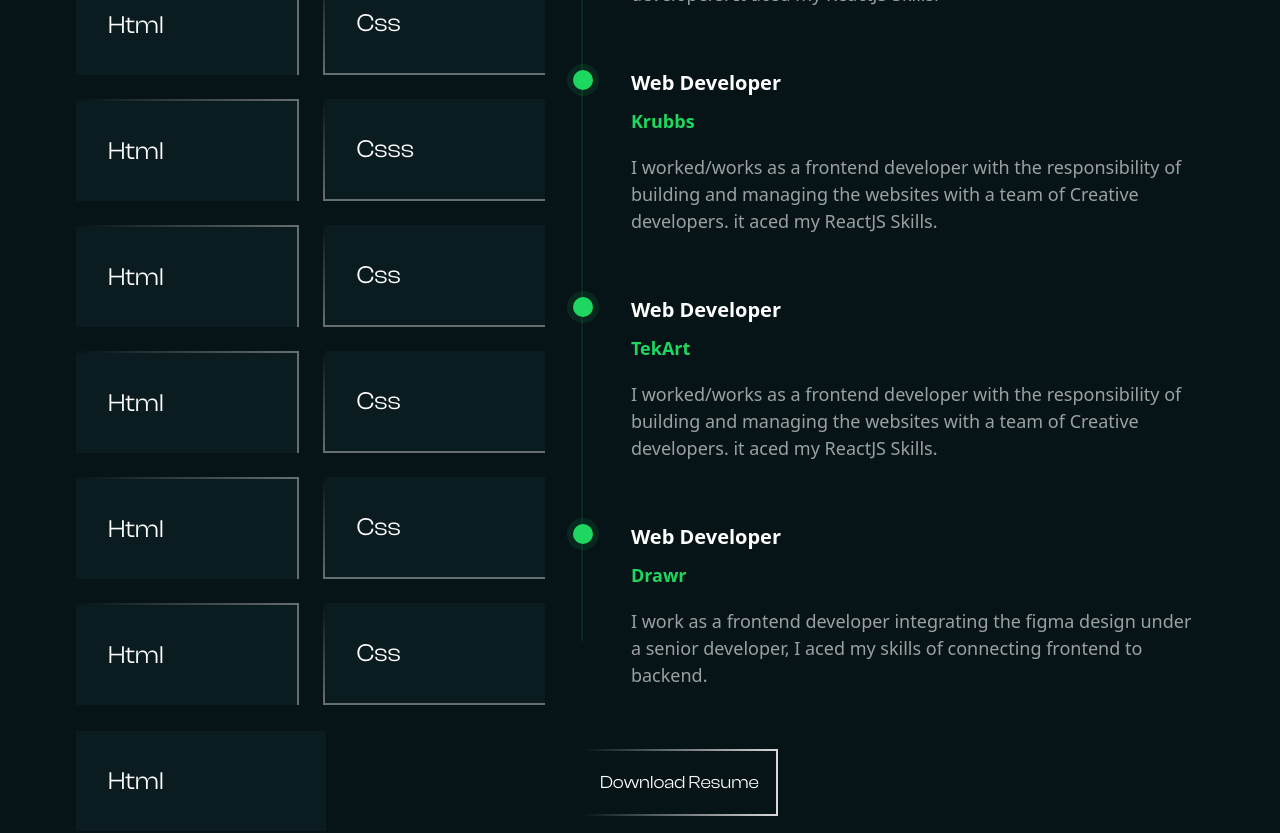
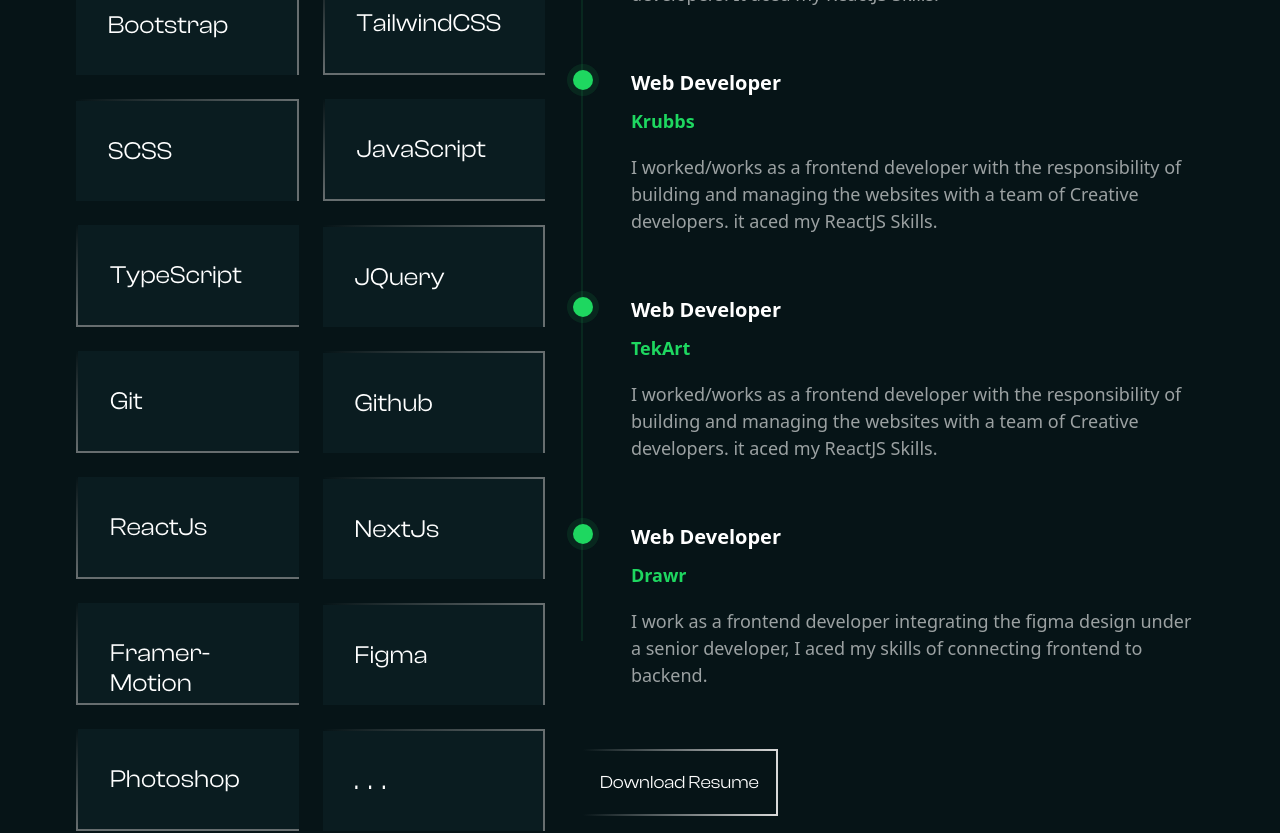
Before and after one commit to Victorola-coder/VickyJay, a React (Vite) app: page / in a window 1280 px wide. Shown: the part 4900-5733 px from the top of the page. Built offline with nearby package versions, Linux system fonts and the light colour scheme.

Commit message:
-- add: [animations to skills section

```diff
--- a/src/components/skills&&experience/skills.jsx
+++ b/src/components/skills&&experience/skills.jsx
@@ -1,6 +1,12 @@
+import { motion } from "framer-motion";
 import Experience from "./experience";
+import { useInView } from "react-intersection-observer";
 
 const Skills = () => {
+  const [sectionRef, inView] = useInView({
+    triggerOnce: false,
+    threshold: 0.9,
+  });
   return (
     <section className="mx-[30px] mt-[60px] lg:mx-[76px] lg:mt-[152px]">
       <div className="flex flex-col gap-[60px] lg:flex-row lg:gap-[36px] lg:justify-between">
@@ -22,7 +28,14 @@ const Skills = () => {
             <div
               className={`mt-[31px] grid grid-cols-1 md:grid md:grid-cols-2 md:space-y-0 md:gap-3 space-y-[18.67px] lg:mt-[36px] lg:grid-cols-2 lg:space-y-0 lg:gap-[24px]`}
             >
-              <div className="bg-gradient-to-r max-w-[369px] lg:max-w-[252px] to-[#C8C8C880] from-[#C5F4FF00] pr-0.5 pt-0.5">
+              <motion.div
+                whileHover={{ scale: 1.1 }}
+                ref={sectionRef}
+                initial={{ opacity: 0, x: -300 }}
+                transition={{ duration: 0.6 }}
+                whileInView={{ opacity: 1, x: 0 }}
+                className="bg-gradient-to-r max-w-[369px] lg:max-w-[252px] to-[#C8C8C880] from-[#C5F4FF00] pr-0.5 pt-0.5"
+              >
                 <div
                   className={`bg-[#0A1C20] max-w-full w-[368px] px-[20px] py-[23px] lg:h-[100px] lg:max-w-full lg:w-[250px] lg:px-[32px] lg:py-[35px]`}
                 >
@@ -32,8 +45,15 @@ const Skills = () => {
                     Html
                   </p>
                 </div>
-              </div>
-              <div className="bg-gradient-to-b max-w-[369px] lg:max-w-[252px] to-[#C8C8C880] from-[#C5F4FF00] pb-0.5 pl-0.5">
+              </motion.div>
+              <motion.div
+                whileHover={{ scale: 1.1 }}
+                ref={sectionRef}
+                initial={{ opacity: 0, x: 300 }}
+                transition={{ duration: 0.6 }}
+                whileInView={{ opacity: 1, x: 0 }}
+                className="bg-gradient-to-b max-w-[369px] lg:max-w-[252px] to-[#C8C8C880] from-[#C5F4FF00] pb-0.5 pl-0.5"
+              >
                 <div
                   className={`bg-[#0A1C20]  px-[20px] py-[23px] lg:h-[100px] lg:max-w-full lg:w-[250px] lg:px-[32px] lg:py-[35px]`}
                 >
@@ -43,150 +63,259 @@ const Skills = () => {
                     Css
                   </p>
                 </div>
-              </div>
-              <div className="bg-gradient-to-r max-w-[369px] lg:max-w-[252px] to-[#C8C8C880] from-[#C5F4FF00] pr-0.5 pt-0.5">
+              </motion.div>
+              <motion.div
+                whileHover={{ scale: 1.1 }}
+                ref={sectionRef}
+                initial={{ opacity: 0, y: -300 }}
+                transition={{ duration: 0.6 }}
+                whileInView={{ opacity: 1, y: 0 }}
+                className="bg-gradient-to-r max-w-[369px] lg:max-w-[252px] to-[#C8C8C880] from-[#C5F4FF00] pr-0.5 pt-0.5"
+              >
                 <div
                   className={`bg-[#0A1C20]  px-[20px] py-[23px] lg:h-[100px] lg:max-w-full lg:w-[250px] lg:px-[32px] lg:py-[35px]`}
                 >
                   <p
                     className={`text-white font-medium font-clash lg:text-[25px] lg:leading-[30.75px] `}
                   >
-                    Html
+                    Bootstrap
                   </p>
                 </div>
-              </div>
-              <div className="bg-gradient-to-b max-w-[369px] lg:max-w-[252px] to-[#C8C8C880] from-[#C5F4FF00] pb-0.5 pl-0.5">
+              </motion.div>
+              <motion.div
+                whileHover={{ scale: 1.1 }}
+                ref={sectionRef}
+                initial={{ opacity: 0, y: -300 }}
+                transition={{ duration: 0.6 }}
+                whileInView={{ opacity: 1, y: 0 }}
+                className="bg-gradient-to-b max-w-[369px] lg:max-w-[252px] to-[#C8C8C880] from-[#C5F4FF00] pb-0.5 pl-0.5"
+              >
                 <div
                   className={`bg-[#0A1C20]  px-[20px] py-[23px] lg:h-[100px] lg:max-w-full lg:w-[250px] lg:px-[32px] lg:py-[35px]`}
                 >
                   <p
                     className={`text-white font-medium font-clash lg:text-[25px] lg:leading-[30.75px] `}
                   >
-                    Css
+                    TailwindCSS
                   </p>
                 </div>
-              </div>
-              <div className="bg-gradient-to-r max-w-[369px] lg:max-w-[252px] to-[#C8C8C880] from-[#C5F4FF00] pr-0.5 pt-0.5">
+              </motion.div>
+              <motion.div
+                whileHover={{ scale: 1.1 }}
+                ref={sectionRef}
+                initial={{ opacity: 0, x: 300, y: -300 }}
+                transition={{ duration: 0.6 }}
+                whileInView={{ opacity: 1, x: 0, y: 0 }}
+                className="bg-gradient-to-r max-w-[369px] lg:max-w-[252px] to-[#C8C8C880] from-[#C5F4FF00] pr-0.5 pt-0.5"
+              >
                 <div
                   className={`bg-[#0A1C20]  px-[20px] py-[23px] lg:h-[100px] lg:max-w-full lg:w-[250px] lg:px-[32px] lg:py-[35px]`}
                 >
                   <p
                     className={`text-white font-medium font-clash lg:text-[25px] lg:leading-[30.75px] `}
                   >
-                    Html
+                    SCSS
                   </p>
                 </div>
-              </div>
-              <div className="bg-gradient-to-b max-w-[369px]  lg:max-w-[252px] to-[#C8C8C880] from-[#C5F4FF00] pb-0.5 pl-0.5">
+              </motion.div>
+              <motion.div
+                whileHover={{ scale: 1.1 }}
+                ref={sectionRef}
+                initial={{ opacity: 0, x: -300 }}
+                transition={{ duration: 0.6 }}
+                whileInView={{ opacity: 1, x: 0 }}
+                className="bg-gradient-to-b max-w-[369px]  lg:max-w-[252px] to-[#C8C8C880] from-[#C5F4FF00] pb-0.5 pl-0.5"
+              >
                 <div
                   className={`bg-[#0A1C20]  px-[20px] py-[23px] lg:h-[100px] lg:max-w-full lg:w-[250px] lg:px-[32px] lg:py-[35px]`}
                 >
                   <p
                     className={`text-white font-medium font-clash lg:text-[25px] lg:leading-[30.75px] `}
                   >
-                    Csss
+                    JavaScript
                   </p>
                 </div>
-              </div>
-              <div className="bg-gradient-to-r max-w-[369px] lg:max-w-[252px] to-[#C8C8C880] from-[#C5F4FF00] pr-0.5 pt-0.5">
+              </motion.div>
+              <motion.div
+                whileHover={{ scale: 1.1 }}
+                ref={sectionRef}
+                initial={{ opacity: 0, x: -300 }}
+                transition={{ duration: 0.6 }}
+                whileInView={{ opacity: 1, x: 0 }}
+                className="bg-gradient-to-b max-w-[369px]  lg:max-w-[252px] to-[#C8C8C880] from-[#C5F4FF00] pb-0.5 pl-0.5"
+              >
                 <div
                   className={`bg-[#0A1C20]  px-[20px] py-[23px] lg:h-[100px] lg:max-w-full lg:w-[250px] lg:px-[32px] lg:py-[35px]`}
                 >
                   <p
                     className={`text-white font-medium font-clash lg:text-[25px] lg:leading-[30.75px] `}
                   >
-                    Html
+                    TypeScript
                   </p>
                 </div>
-              </div>
-              <div className="bg-gradient-to-b max-w-[369px]  lg:max-w-[252px] to-[#C8C8C880] from-[#C5F4FF00] pb-0.5 pl-0.5">
+              </motion.div>
+              <motion.div
+                whileHover={{ scale: 1.1 }}
+                ref={sectionRef}
+                initial={{ opacity: 0, x: 300 }}
+                transition={{ duration: 0.6 }}
+                whileInView={{ opacity: 1, x: 0 }}
+                className="bg-gradient-to-r max-w-[369px] lg:max-w-[252px] to-[#C8C8C880] from-[#C5F4FF00] pr-0.5 pt-0.5"
+              >
                 <div
                   className={`bg-[#0A1C20]  px-[20px] py-[23px] lg:h-[100px] lg:max-w-full lg:w-[250px] lg:px-[32px] lg:py-[35px]`}
                 >
                   <p
                     className={`text-white font-medium font-clash lg:text-[25px] lg:leading-[30.75px] `}
                   >
-                    Css
+                    JQuery
                   </p>
                 </div>
-              </div>
-              <div className="bg-gradient-to-r max-w-[369px] lg:max-w-[252px] to-[#C8C8C880] from-[#C5F4FF00] pr-0.5 pt-0.5">
+              </motion.div>
+              <motion.div
+                whileHover={{ scale: 1.1 }}
+                ref={sectionRef}
+                initial={{ opacity: 0, x: 300 }}
+                transition={{ duration: 0.6 }}
+                whileInView={{ opacity: 1, x: 0 }}
+                className="bg-gradient-to-b max-w-[369px]  lg:max-w-[252px] to-[#C8C8C880] from-[#C5F4FF00] pb-0.5 pl-0.5"
+              >
                 <div
                   className={`bg-[#0A1C20]  px-[20px] py-[23px] lg:h-[100px] lg:max-w-full lg:w-[250px] lg:px-[32px] lg:py-[35px]`}
                 >
                   <p
                     className={`text-white font-medium font-clash lg:text-[25px] lg:leading-[30.75px] `}
                   >
-                    Html
+                    Git
                   </p>
                 </div>
-              </div>
-              <div className="bg-gradient-to-b max-w-[369px]  lg:max-w-[252px] to-[#C8C8C880] from-[#C5F4FF00] pb-0.5 pl-0.5">
+              </motion.div>
+              <motion.div
+                whileHover={{ scale: 1.1 }}
+                ref={sectionRef}
+                initial={{ opacity: 0, y: -300 }}
+                transition={{ duration: 0.6 }}
+                whileInView={{ opacity: 1, y: 0 }}
+                className="bg-gradient-to-r max-w-[369px] lg:max-w-[252px] to-[#C8C8C880] from-[#C5F4FF00] pr-0.5 pt-0.5"
+              >
                 <div
                   className={`bg-[#0A1C20]  px-[20px] py-[23px] lg:h-[100px] lg:max-w-full lg:w-[250px] lg:px-[32px] lg:py-[35px]`}
                 >
                   <p
                     className={`text-white font-medium font-clash lg:text-[25px] lg:leading-[30.75px] `}
                   >
-                    Css
+                    Github
                   </p>
                 </div>
-              </div>
-              <div className="bg-gradient-to-r max-w-[369px] lg:max-w-[252px] to-[#C8C8C880] from-[#C5F4FF00] pr-0.5 pt-0.5">
+              </motion.div>
+              <motion.div
+                whileHover={{ scale: 1.1 }}
+                ref={sectionRef}
+                initial={{ opacity: 0, y: -300 }}
+                transition={{ duration: 0.6 }}
+                whileInView={{ opacity: 1, y: 0 }}
+                className="bg-gradient-to-b max-w-[369px]  lg:max-w-[252px] to-[#C8C8C880] from-[#C5F4FF00] pb-0.5 pl-0.5"
+              >
                 <div
                   className={`bg-[#0A1C20]  px-[20px] py-[23px] lg:h-[100px] lg:max-w-full lg:w-[250px] lg:px-[32px] lg:py-[35px]`}
                 >
                   <p
                     className={`text-white font-medium font-clash lg:text-[25px] lg:leading-[30.75px] `}
                   >
-                    Html
+                    ReactJs
                   </p>
                 </div>
-              </div>
-              <div className="bg-gradient-to-b max-w-[369px]  lg:max-w-[252px] to-[#C8C8C880] from-[#C5F4FF00] pb-0.5 pl-0.5">
+              </motion.div>
+              <motion.div
+                whileHover={{ scale: 1.1 }}
+                ref={sectionRef}
+                initial={{ opacity: 0, y: -300 }}
+                transition={{ duration: 0.6 }}
+                whileInView={{ opacity: 1, y: 0 }}
+                className="bg-gradient-to-r max-w-[369px] lg:max-w-[252px] to-[#C8C8C880] from-[#C5F4FF00] pr-0.5 pt-0.5"
+              >
                 <div
                   className={`bg-[#0A1C20]  px-[20px] py-[23px] lg:h-[100px] lg:max-w-full lg:w-[250px] lg:px-[32px] lg:py-[35px]`}
                 >
                   <p
                     className={`text-white font-medium font-clash lg:text-[25px] lg:leading-[30.75px] `}
                   >
-                    Css
+                    NextJs
                   </p>
                 </div>
-              </div>
-              <div className="bg-gradient-to-r max-w-[369px] lg:max-w-[252px] to-[#C8C8C880] from-[#C5F4FF00] pr-0.5 pt-0.5">
+              </motion.div>
+              <motion.div
+                whileHover={{ scale: 1.1 }}
+                ref={sectionRef}
+                initial={{ opacity: 0, y: -300 }}
+                transition={{ duration: 0.6 }}
+                whileInView={{ opacity: 1, y: 0 }}
+                className="bg-gradient-to-b max-w-[369px]  lg:max-w-[252px] to-[#C8C8C880] from-[#C5F4FF00] pb-0.5 pl-0.5"
+              >
                 <div
                   className={`bg-[#0A1C20]  px-[20px] py-[23px] lg:h-[100px] lg:max-w-full lg:w-[250px] lg:px-[32px] lg:py-[35px]`}
                 >
                   <p
                     className={`text-white font-medium font-clash lg:text-[25px] lg:leading-[30.75px] `}
                   >
-                    Html
+                    Framer-Motion
                   </p>
                 </div>
-              </div>
-              <div className="bg-gradient-to-b max-w-[369px]  lg:max-w-[252px] to-[#C8C8C880] from-[#C5F4FF00] pb-0.5 pl-0.5">
+              </motion.div>
+              <motion.div
+                whileHover={{ scale: 1.1 }}
+                ref={sectionRef}
+                initial={{ opacity: 0, y: -300 }}
+                transition={{ duration: 0.6 }}
+                whileInView={{ opacity: 1, y: 0 }}
+                className="bg-gradient-to-r max-w-[369px] lg:max-w-[252px] to-[#C8C8C880] from-[#C5F4FF00] pr-0.5 pt-0.5"
+              >
                 <div
                   className={`bg-[#0A1C20]  px-[20px] py-[23px] lg:h-[100px] lg:max-w-full lg:w-[250px] lg:px-[32px] lg:py-[35px]`}
                 >
                   <p
                     className={`text-white font-medium font-clash lg:text-[25px] lg:leading-[30.75px] `}
                   >
-                    Css
+                    Figma
                   </p>
                 </div>
-              </div>
-              <div className="lg:col-span-2 bg max-w-[369px]-gradient-to-r lg:max-w-[252px] to-[#C8C8C880] from-[#C5F4FF00] pr-0.5 pt-0.5">
+              </motion.div>
+              <motion.div
+                whileHover={{ scale: 1.1 }}
+                ref={sectionRef}
+                initial={{ opacity: 0, y: -300 }}
+                transition={{ duration: 0.6 }}
+                whileInView={{ opacity: 1, y: 0 }}
+                className="bg-gradient-to-b max-w-[369px]  lg:max-w-[252px] to-[#C8C8C880] from-[#C5F4FF00] pb-0.5 pl-0.5"
+              >
                 <div
                   className={`bg-[#0A1C20]  px-[20px] py-[23px] lg:h-[100px] lg:max-w-full lg:w-[250px] lg:px-[32px] lg:py-[35px]`}
                 >
                   <p
                     className={`text-white font-medium font-clash lg:text-[25px] lg:leading-[30.75px] `}
                   >
-                    Html
+                    Photoshop
                   </p>
                 </div>
-              </div>
+              </motion.div>
+              <motion.div
+                whileHover={{ scale: 1.1 }}
+                ref={sectionRef}
+                initial={{ opacity: 0, y: -300 }}
+                transition={{ duration: 0.6 }}
+                whileInView={{ opacity: 1, y: 0 }}
+                className="bg max-w-[369px] bg-gradient-to-r lg:max-w-[252px] to-[#C8C8C880] from-[#C5F4FF00] pr-0.5 pt-0.5"
+              >
+                <div
+                  className={`bg-[#0A1C20]  px-[20px] py-[23px] lg:h-[100px] lg:max-w-full lg:w-[250px] lg:px-[32px] lg:py-[35px]`}
+                >
+                  <p
+                    className={`text-white tracking-[10px] font-medium font-clash lg:text-[25px] lg:leading-[30.75px] `}
+                  >
+                    ...
+                  </p>
+                </div>
+              </motion.div>
             </div>
           </div>
         </div>
```
